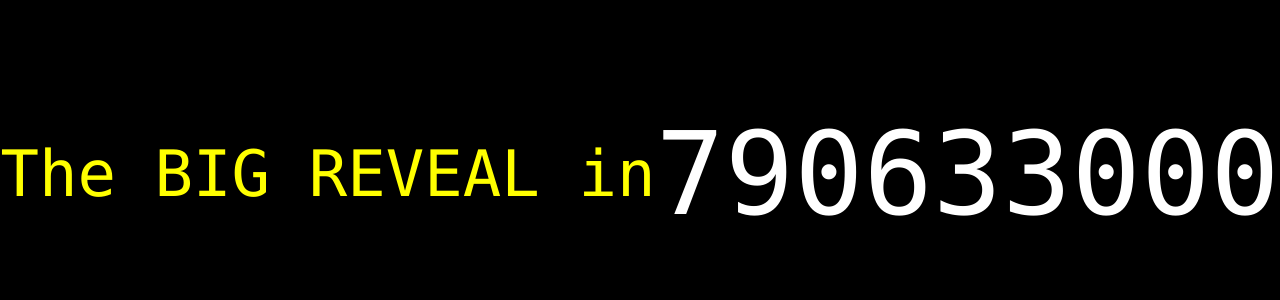
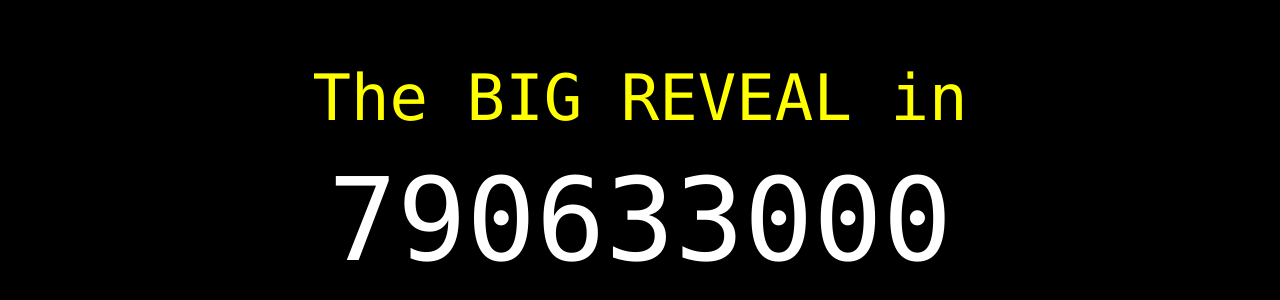
Before and after one commit to MiBu/countdown, a plain HTML site: page index.html in a window 1280 px wide. Shown: the part 226-526 px from the top of the page. Drawn offline with Linux system fonts and the light colour scheme.

Commit message:
Update index.html

```diff
--- a/index.html
+++ b/index.html
@@ -8,7 +8,7 @@
 
 <body style="margin: 0px;background-color:black;">
 
-    <div style="display: flex; align-items: center; justify-content: center; height:100%">
+    <div style="display: flex; align-items: center; justify-content: center; height:100%;flex-direction: column;">
 	            <div style="
 		       color:yellow;
 			font-size: 5vw;
```
